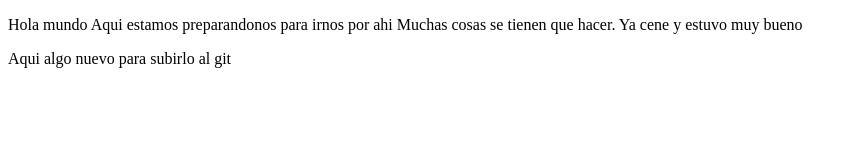
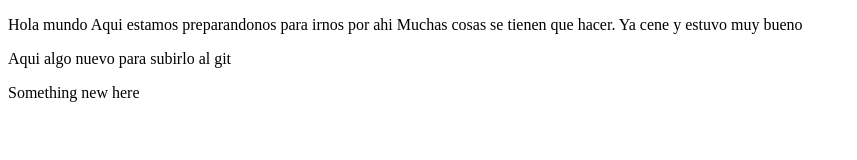
Before and after one commit to mkktgames/proyectoDemoCusroPrework, a plain HTML site: page index.html in a window 1280 px wide. Shown: the whole page, without its empty margins (0-857 px from the left). Drawn offline with Linux system fonts and the light colour scheme.

Commit message:
something new

```diff
--- a/index.html
+++ b/index.html
@@ -11,5 +11,6 @@
         Muchas cosas se tienen que hacer.
     Ya cene y estuvo muy bueno </p>
     <p>Aqui algo nuevo para subirlo al git</p>
+    <p>Something new here</p>
 </body>
 </html>
```
